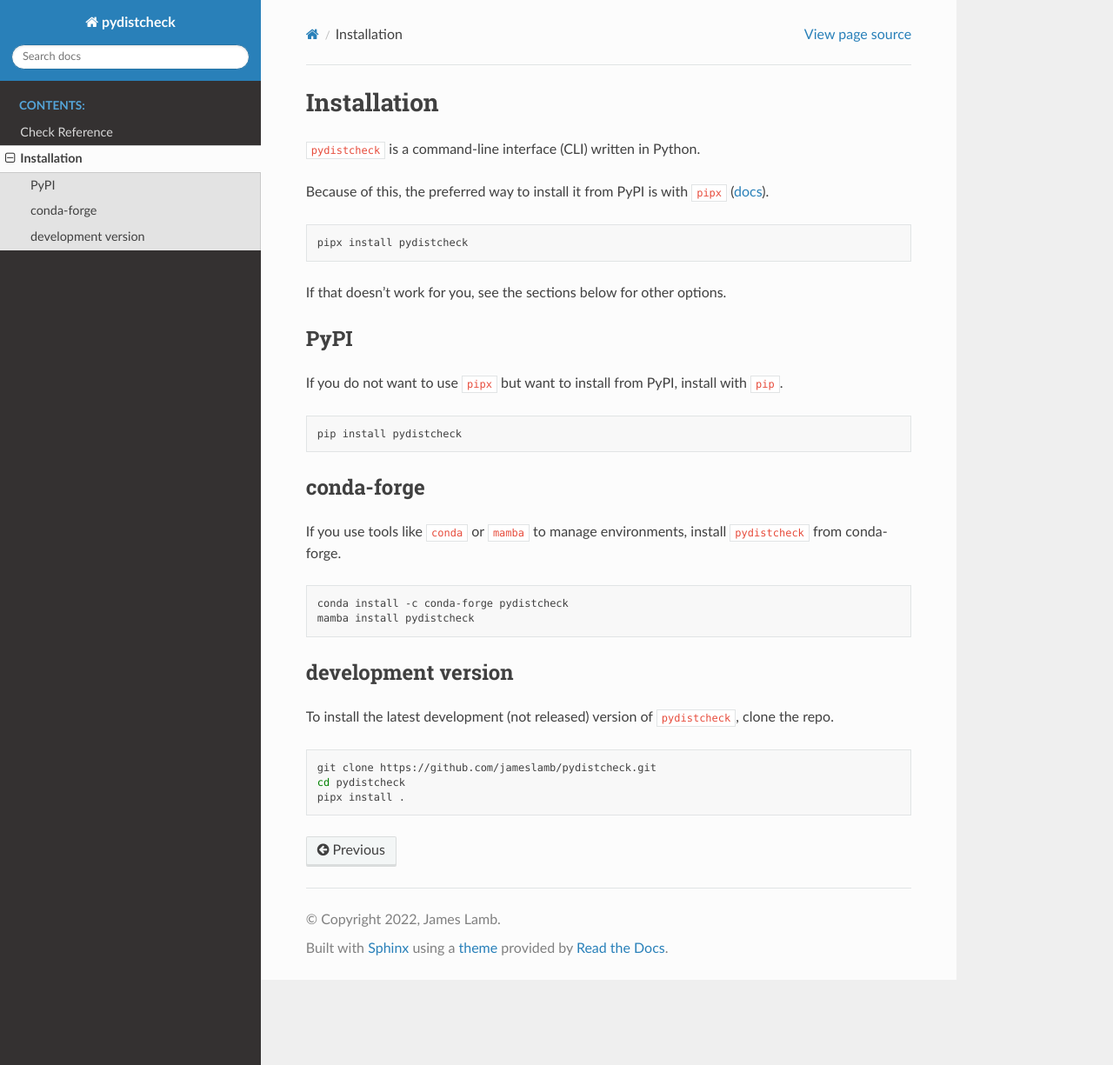
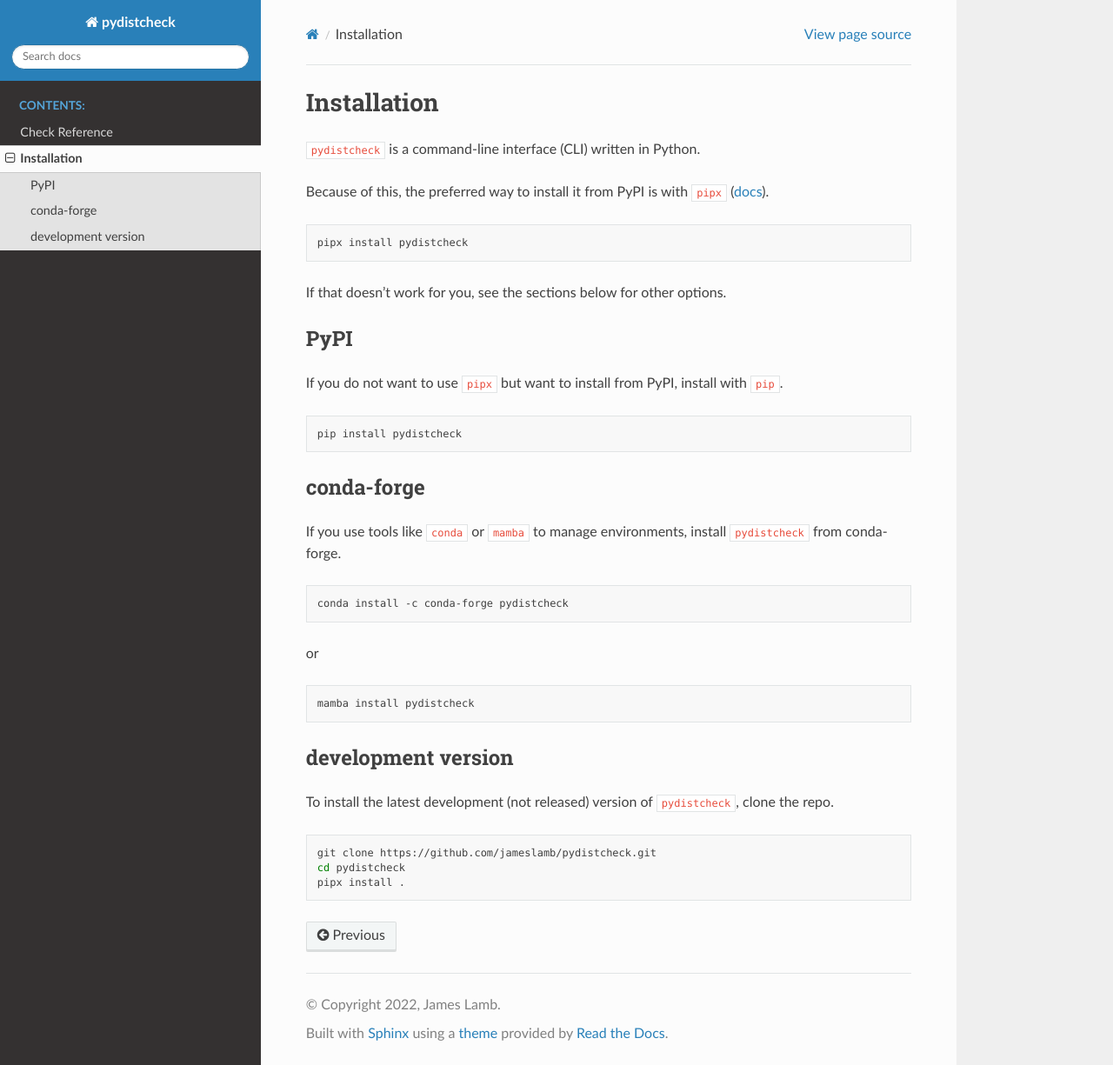
Before and after one commit to jameslamb/pydistcheck, a Sphinx documentation site: the page built from docs/installation.rst, in a window 1280 px wide and 1225 px high. Shown: the whole window at 87% size. Built offline with Sphinx 7.4.7 and the Read the Docs theme 2.0.0, drawn with Linux system fonts in a browser that asks for light colours.

Commit message:
split up conda and mamba

```diff
--- a/docs/installation.rst
+++ b/docs/installation.rst
@@ -28,6 +28,11 @@ If you use tools like ``conda`` or ``mamba`` to manage environments, install ``p
 .. code-block:: shell
 
     conda install -c conda-forge pydistcheck
+
+or
+
+.. code-block:: shell
+
     mamba install pydistcheck
 
 development version
```
